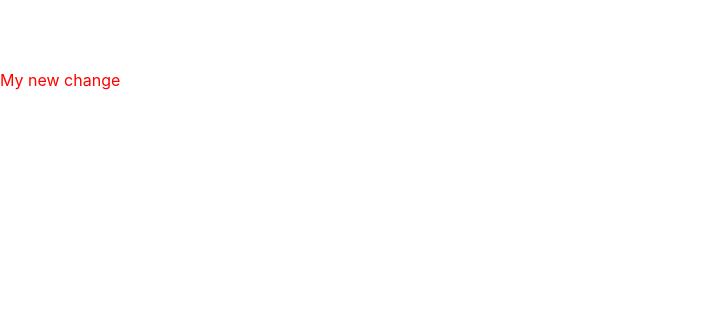
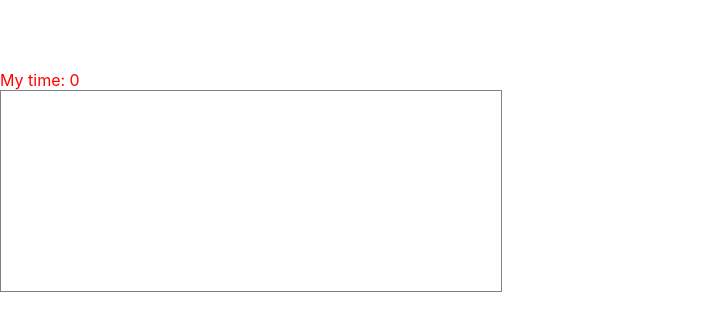
Before and after one commit to nt-tuan/fan-sub-app, a React (Create React App) app: page / in a window 1280 px wide. Shown: the part 380-710 px from the top of the page, without its empty margins (0-703 px from the left). Built offline with nearby package versions, Linux system fonts and the light colour scheme.

Commit message:
chore: add timeline

```diff
--- a/package.json
+++ b/package.json
@@ -11,6 +11,7 @@
     "@types/react": "^17.0.2",
     "@types/react-dom": "^17.0.2",
     "craco-alias": "^3.0.1",
+    "konva": "^8.3.12",
     "react": "^17.0.2",
     "react-dom": "^17.0.2",
     "react-scripts": "5.0.1",
--- a/src/App.tsx
+++ b/src/App.tsx
@@ -1,15 +1,18 @@
 import React from "react";
+import { useVideoSubStore } from "./store";
+import { Timeline } from "./timestamp/timeline";
 import { VideoPlayer } from "./video-player/video-player";
 
 function App() {
+  const { currentTime } = useVideoSubStore();
   return (
     <div className="App">
       <main>
         <div style={{ width: "50%" }}>
           <VideoPlayer />
         </div>
-
-        <div style={{ color: "red" }}>My new change</div>
+        <div style={{ color: "red" }}>My time: {currentTime}</div>
+        <Timeline width={500} height={200} />
       </main>
     </div>
   );
--- a/src/store/index.tsx
+++ b/src/store/index.tsx
@@ -2,11 +2,21 @@ import create from "zustand";
 
 interface IStore {
   currentTime: number;
+  endTime?: number;
   increase: (miliseconds: number) => void;
+  setCurrentTime: (miliseconds: number) => void;
+  setEndTime: (miliseconds: number) => void;
 }
 
 export const useVideoSubStore = create<IStore>((set) => ({
   currentTime: 0,
+  endTime: undefined,
+  setEndTime: (miliseconds: number) => {
+    set({ endTime: miliseconds });
+  },
+  setCurrentTime: (miliseconds: number) => {
+    set({ currentTime: miliseconds });
+  },
   increase: (miliseconds: number) =>
     set((state) => ({ currentTime: state.currentTime + miliseconds })),
 }));
--- /dev/null
+++ b/src/timestamp/timeline.module.scss
@@ -0,0 +1,5 @@
+#timeline {
+  border: 1px solid grey;
+  canvas {
+  }
+}
--- /dev/null
+++ b/src/timestamp/timeline.tsx
@@ -0,0 +1,84 @@
+import React from "react";
+import Konva from "konva";
+import { useVideoSubStore } from "@/store";
+import styles from "./timeline.module.scss";
+
+interface Size {
+  width: number;
+  height: number;
+}
+
+const MILISECOND_TO_PIXEL = 50 / 1000;
+const zeroPad = (num: number, places: number) =>
+  String(num).padStart(places, "0");
+const getMilestoneGroup = (endTime: number, size: Size) => {
+  const group = new Konva.Group({
+    ...size,
+    rotation: 0,
+  });
+  for (let i = 0; i <= endTime; i += 200) {
+    const x = i * MILISECOND_TO_PIXEL;
+    const lineConfig = {
+      x,
+      y: 30,
+      width: 2,
+      height: i % 1000 === 0 ? 50 : 20,
+      fill: "#3A3D46",
+    };
+    if (i % 1000 === 0) {
+      const text = new Konva.Text({
+        x: x - 13,
+        y: 15,
+        text: `${zeroPad(Math.floor(i / 1000 / 60), 2)}:${zeroPad(
+          Math.floor(i / 1000) % 60,
+          2
+        )}`,
+        align: "center",
+        fontSize: 12,
+      });
+
+      group.add(text);
+    }
+    const rect = new Konva.Rect(lineConfig);
+    group.add(rect);
+  }
+  return group;
+};
+
+export const Timeline = ({
+  width,
+  height,
+}: {
+  width: number;
+  height: number;
+}) => {
+  const { currentTime, endTime } = useVideoSubStore();
+
+  const milestone = React.useRef<{ group: Konva.Group; stage: Konva.Stage }>();
+  React.useEffect(() => {
+    if (endTime == null) return;
+    const stage = new Konva.Stage({
+      container: styles.timeline, // id of container <div>
+      width,
+      height,
+    });
+    const group = getMilestoneGroup(endTime ?? 1615343, { width, height });
+
+    const layer = new Konva.Layer();
+    layer.add(group);
+    stage.add(layer);
+    milestone.current = { group, stage };
+  }, [endTime, width, height]);
+
+  React.useEffect(() => {
+    if (milestone.current?.group == null) return;
+    const nextX = -currentTime * MILISECOND_TO_PIXEL;
+    console.log(nextX);
+    milestone.current?.group.setAttrs({
+      x: -currentTime * MILISECOND_TO_PIXEL,
+      y: 0,
+    });
+  }, [currentTime, height]);
+
+  return <div id={styles.timeline} style={{ width, height }}></div>;
+};
--- a/src/video-player/video-player.tsx
+++ b/src/video-player/video-player.tsx
@@ -1,14 +1,42 @@
+import { useVideoSubStore } from "@/store";
+import React from "react";
 import { useVideo } from "./use-video";
 import styles from "./video-player.module.scss";
 
 export const VideoPlayer = () => {
   const { data } = useVideo();
   if (data?.videoUrl == null) return null;
+  return <VideoPlayerContent videoUrl={data.videoUrl} />;
+};
+const VideoPlayerContent = ({ videoUrl }: { videoUrl: string }) => {
+  const { setCurrentTime, setEndTime } = useVideoSubStore();
+  const ref = React.useRef<HTMLVideoElement>(null);
+
+  React.useEffect(() => {
+    let el = ref.current;
+    if (el == null) return;
+    const updateCurrentTime = (e: any) => {
+      if (typeof e.target.currentTime === "number")
+        setCurrentTime(e.target.currentTime * 1000);
+    };
+    const updateEndTime = (e: any) => {
+      if (typeof e.target.duration === "number")
+        setEndTime(e.target.duration * 1000);
+    };
+
+    el.addEventListener("timeupdate", updateCurrentTime);
+    el.addEventListener("canplay", updateEndTime);
+    return () => {
+      if (!el) return;
+      el.removeEventListener("timeupdate", updateCurrentTime);
+      el.removeEventListener("endTime", updateEndTime);
+    };
+  }, [setCurrentTime, setEndTime]);
   return (
     <div className={styles.player_container}>
       <div className={styles.video_container}>
-        <video className={styles.video} controls>
-          <source src={data.videoUrl} type="video/mp4" />
+        <video ref={ref} className={styles.video} controls>
+          <source src={videoUrl} type="video/mp4" />
         </video>
       </div>
       <div className={styles.subtitle_container}>here is subtitle</div>
```
Also changed, not shown: 1 other file (tests, documents, lock files or other folders).
